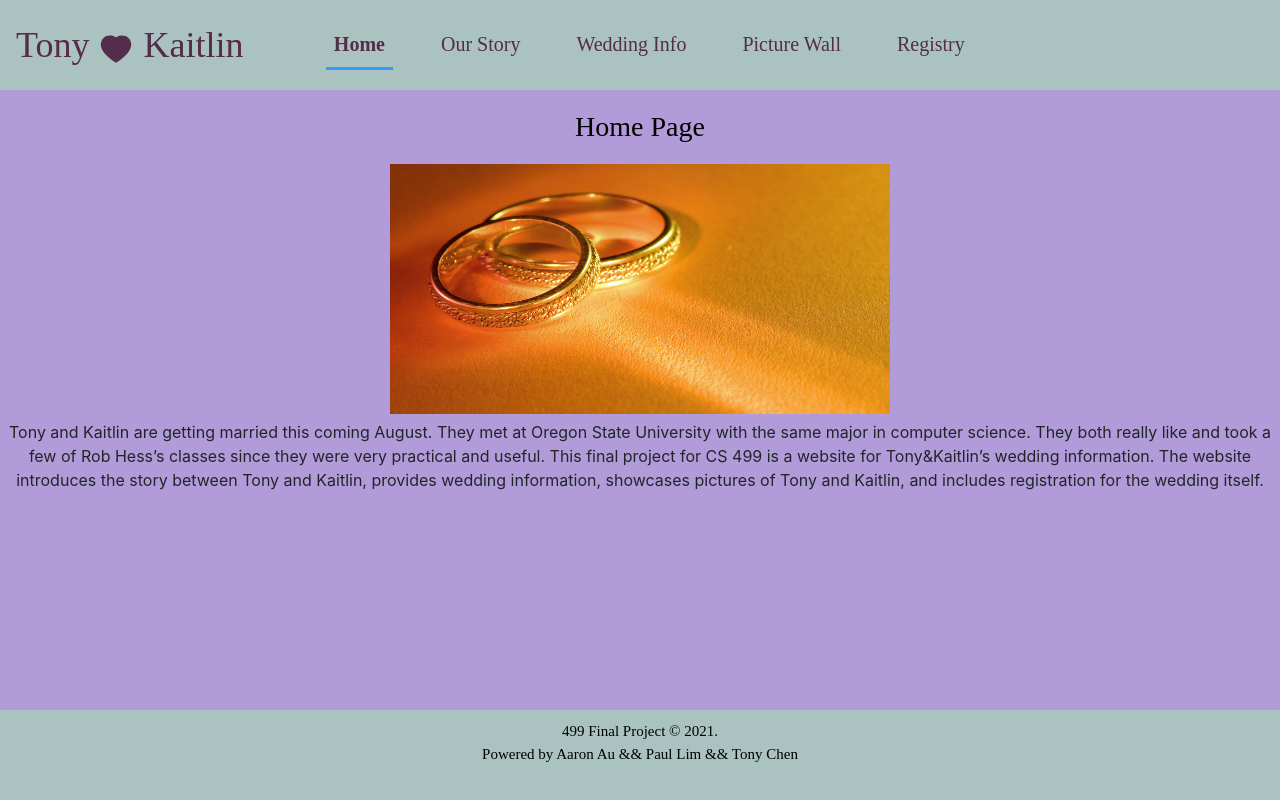
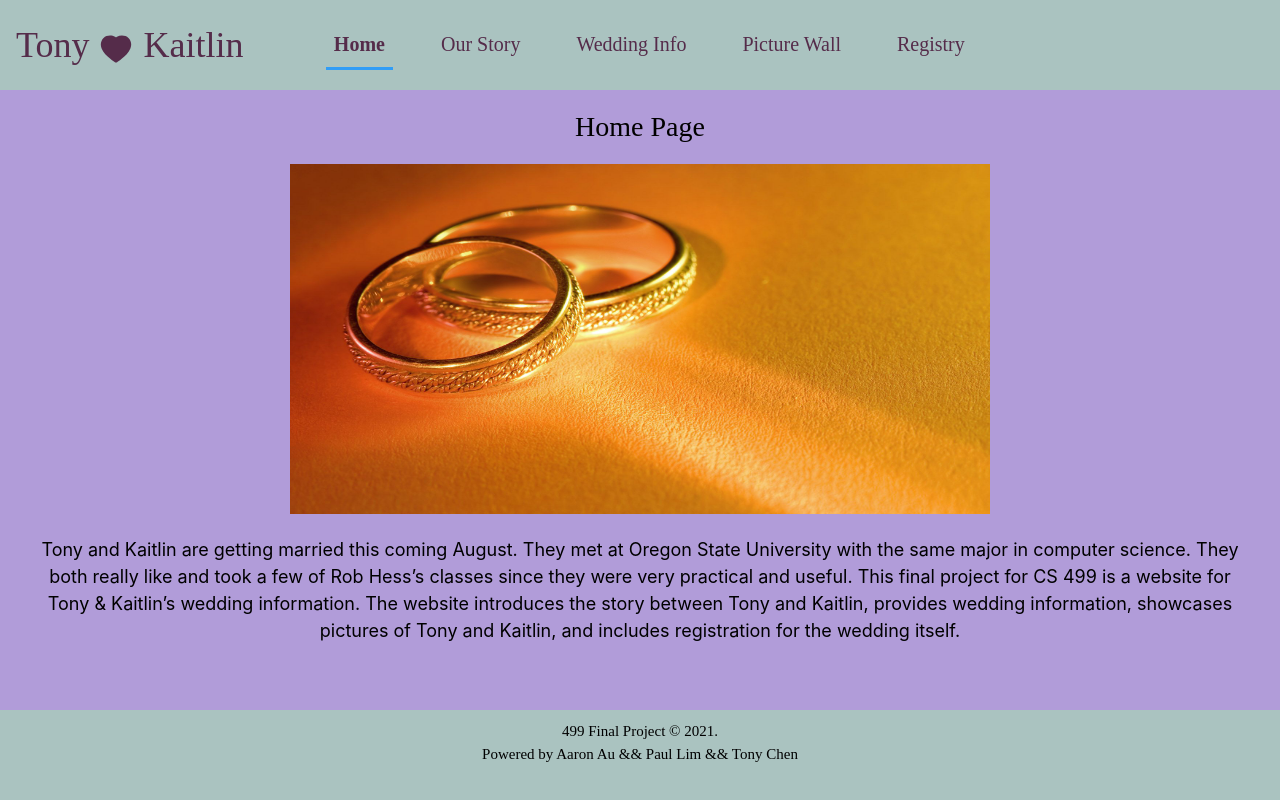
Before and after one commit to TJC1997/final-project-team-28, a Next.js app: page / in a window 1280 px wide. Built offline with nearby package versions, Linux system fonts and the light colour scheme.

Commit message:
Added wedding info page

```diff
--- a/pages/index.js
+++ b/pages/index.js
@@ -8,8 +8,8 @@ const Home = () => {
       <TopNavbar home />
       <div className="main-contents">
         <h3 style={{ marginBottom: 20}}>Home Page</h3>
-        <Image src={"/wedding.jpg"} width={500} height={250}/>
-        <div>Tony and Kaitlin are getting married this coming August. They met at Oregon State University with the same major in computer science. They both really like and took a few of Rob Hess’s classes since they were very practical and useful. This final project for CS 499 is a website for Tony&Kaitlin’s wedding information. The website introduces the story between Tony and Kaitlin, provides wedding information, showcases pictures of Tony and Kaitlin, and includes registration for the wedding itself.</div>
+        <Image src={"/wedding.jpg"} width={700} height={350}/>
+        <p className='home-cap'>Tony and Kaitlin are getting married this coming August. They met at Oregon State University with the same major in computer science. They both really like and took a few of Rob Hess’s classes since they were very practical and useful. This final project for CS 499 is a website for Tony & Kaitlin’s wedding information. The website introduces the story between Tony and Kaitlin, provides wedding information, showcases pictures of Tony and Kaitlin, and includes registration for the wedding itself.</p>
       </div>
       <Footer />
     </div>
--- a/pages/info.js
+++ b/pages/info.js
@@ -6,6 +6,9 @@ const Info = () => {
       <TopNavbar info />
       <div className="main-contents">
         <h3>Wedding Info Page</h3>
+        <p style={{ marginTop: 10, fontSize: 'large'}}>Wedding Date and Time: August 7, 2021 at 3PM</p>
+        <p style={{ fontSize: 'large'}}>Location: East Side Baptist Church in Springfield, OR</p>
+        <iframe width="800" height="500" loading="lazy" allowFullScreen src="https://www.google.com/maps/embed/v1/place?q=place_id:ChIJe3Zbku3gwFQRez9TF21jSkg&key=AIzaSyA1J68CoZ7i5S2lufRdMNZZeSTUdK_B_-g"></iframe>
       </div>
     </div>
   );
--- a/styles/globals.css
+++ b/styles/globals.css
@@ -84,7 +84,7 @@ footer {
   font-size: 15px;
   color: black;
   background-color: #aac3c0;
-  position: absolute;
+  position: static;
   bottom: 0;
   width: 100%;
   font-family: "Lucida Handwriting", cursive;
@@ -255,3 +255,17 @@ h4 {
   padding: 20px;
   font-family: "Lucida Handwriting", cursive;
 }
+
+.home-wrapper {
+    display: flex;
+    justify-content: center;
+    align-items: center;
+}
+
+.home-cap {
+    font-size: large;
+    width: calc(100% - 80px);
+    max-width: 1200px;
+    margin: 0 auto;
+    margin-top: 16px;
+}
```
